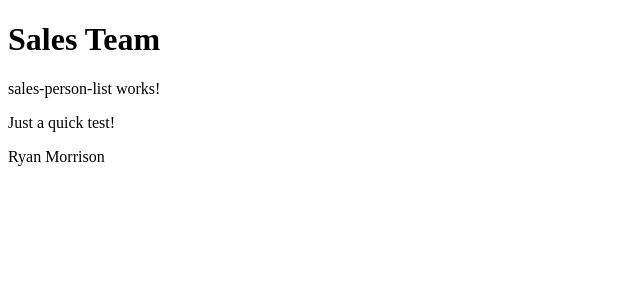
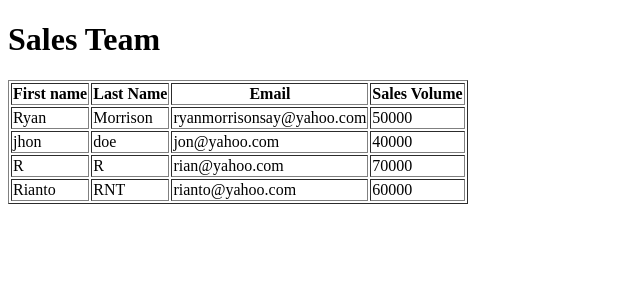
Before and after one commit to Rianto-RNT/angular-training, an Angular app in the folder sales-project/: page / in a window 1280 px wide. Shown: the top 300 px of the page, without its empty margins (0-640 px from the left). Built offline with nearby package versions, Linux system fonts and the light colour scheme.

Commit message:
Creating new angular component sales team table

```diff
--- a/sales-project/src/app/sales-person-list/sales-person-list.component.html
+++ b/sales-project/src/app/sales-person-list/sales-person-list.component.html
@@ -1,7 +1,19 @@
-<p>sales-person-list works!</p>
+<table border="1">
+  <thead>
+    <tr>
+      <th>First name</th>
+      <th>Last Name</th>
+      <th>Email</th>
+      <th>Sales Volume</th>
+    </tr>
+  </thead>
 
-<p>Just a quick test!</p>
-<p>
-  {{ salesPersonList[0].firstName }}
-  {{ salesPersonList[0].lastName }}
-</p>
+  <tbody>
+    <tr *ngFor="let tempSalesPerson of salesPersonList">
+      <td>{{ tempSalesPerson.firstName }}</td>
+      <td>{{ tempSalesPerson.lastName }}</td>
+      <td>{{ tempSalesPerson.email }}</td>
+      <td>{{ tempSalesPerson.salesVolume }}</td>
+    </tr>
+  </tbody>
+</table>
--- a/sales-project/src/app/sales-person-list/sales-person-list.component.ts
+++ b/sales-project/src/app/sales-person-list/sales-person-list.component.ts
@@ -10,10 +10,9 @@
   // Create an array of object
   salesPersonList: SalesPerson[] = [
     new SalesPerson('Ryan', 'Morrison', 'ryanmorrisonsay@yahoo.com', 50000),
-    new SalesPerson('Ryan', 'Morrison', 'ryanmorrisonsay@yahoo.com', 50000),
-    new SalesPerson('Ryan', 'Morrison', 'ryanmorrisonsay@yahoo.com', 50000),
-    new SalesPerson('Ryan', 'Morrison', 'ryanmorrisonsay@yahoo.com', 50000),
-    new SalesPerson('Ryan', 'Morrison', 'ryanmorrisonsay@yahoo.com', 50000),
+    new SalesPerson('jhon', 'doe', 'jon@yahoo.com', 40000),
+    new SalesPerson('R', 'R', 'rian@yahoo.com', 70000),
+    new SalesPerson('Rianto', 'RNT', 'rianto@yahoo.com', 60000),
   ];
 
   constructor() {}
```
